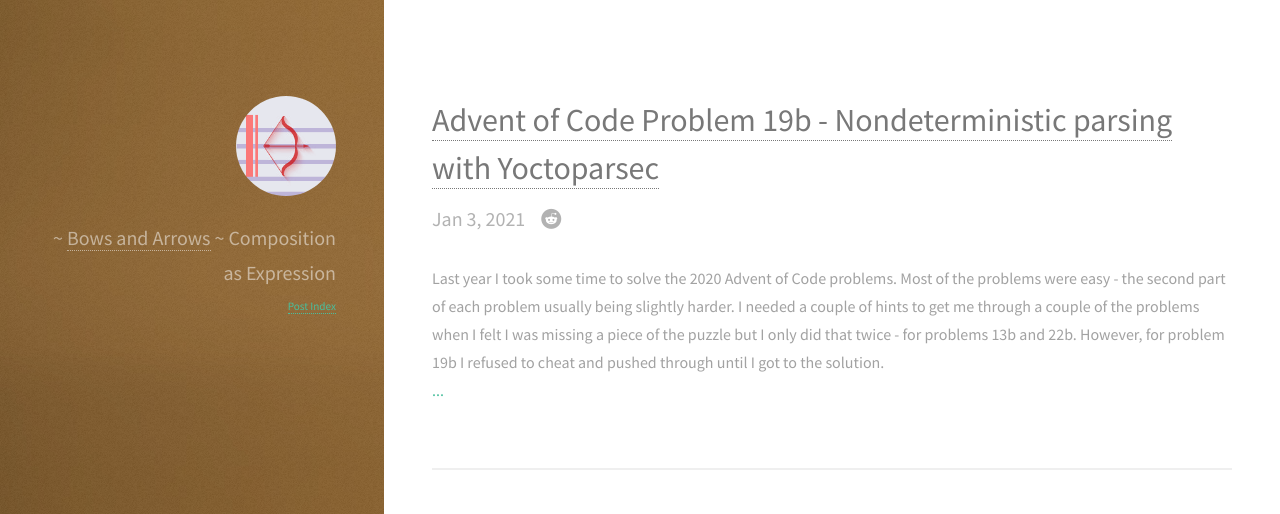
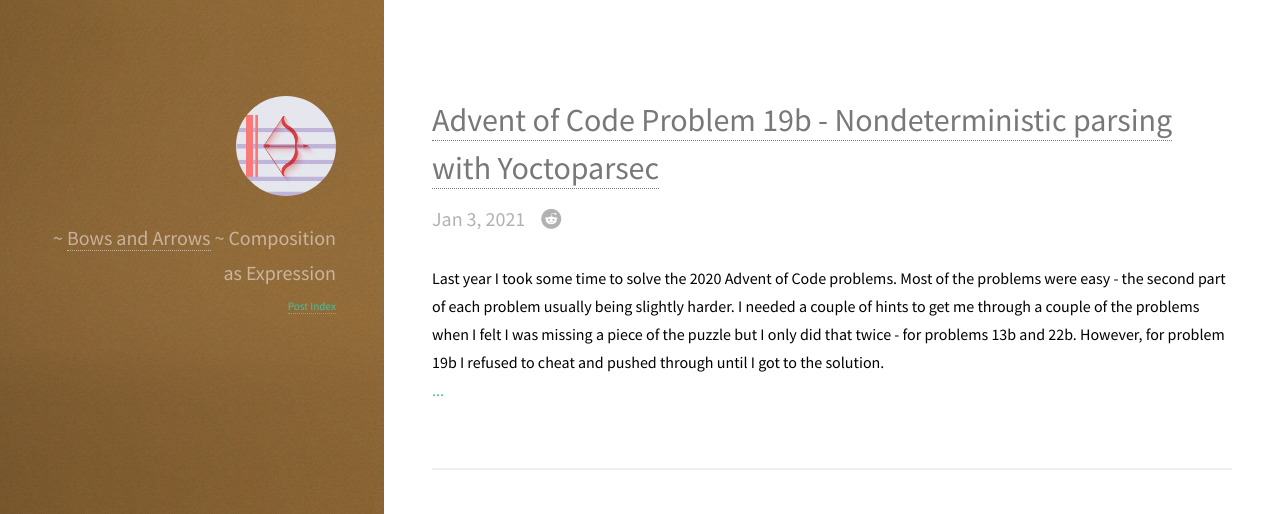
Before and after one commit to sordina/sordina.github.io, a Jekyll site: the page built from index.html, in a window 1280 px wide and 1400 px high. Shown: the top 514 px of the window. Built offline with Jekyll 4.4.1, drawn with Linux system fonts in a browser that asks for light colours; grey boxes are pictures that could not be loaded.

Commit message:
contrast

```diff
--- a/css/style.css
+++ b/css/style.css
@@ -81,7 +81,7 @@
 		}
 
 	body, input, select, textarea {
-		color: #a2a2a2;
+		color: #020202;
 		font-family: "Source Sans Pro", Helvetica, sans-serif;
 		font-size: 16pt;
 		font-weight: 400;
```
